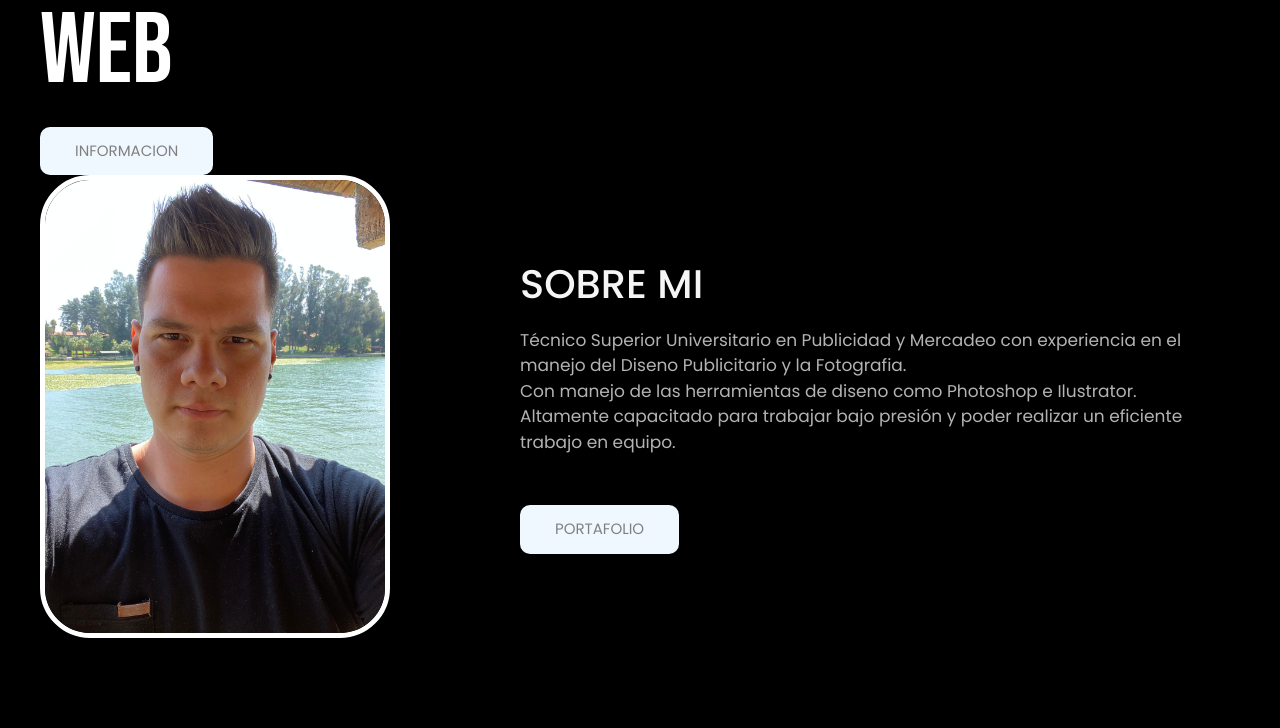
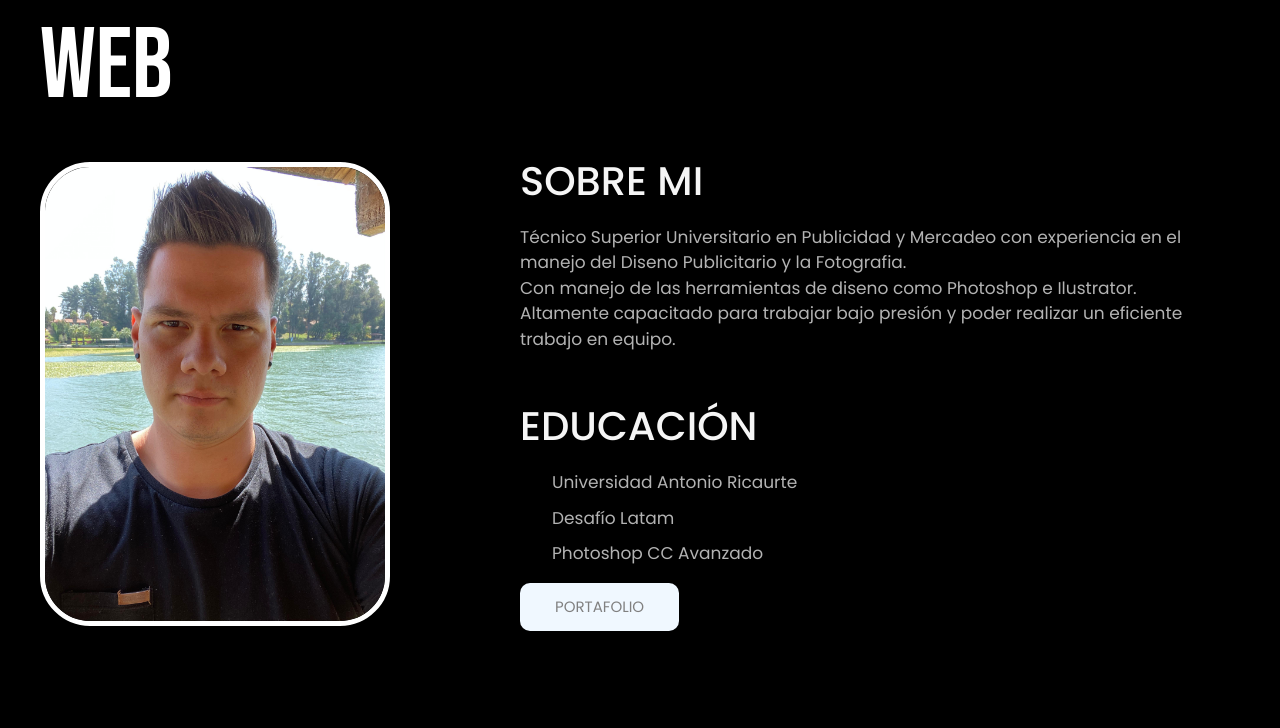
Before and after one commit to krellos98/axelfiguera.github.io, a plain HTML site: page index.html in a window 1280 px wide. Shown: the part 496-1224 px from the top of the page. Drawn offline with nearby package versions, Linux system fonts and the light colour scheme.

Commit message:
versionamiento final

```diff
--- a/assets/css/style.css
+++ b/assets/css/style.css
@@ -87,6 +87,12 @@ h2{
     color: #b3b3b3;
     font-size: 17px;
     margin-bottom: 50px;
+}
+
+.about-txt li{
+    color: #b3b3b3;
+    font-size: 17px;
+    margin-bottom: 10px;
 }
 
 .butons a {
--- a/index.html
+++ b/index.html
@@ -22,7 +22,7 @@
           <div class="collapse navbar-collapse" id="navbarNav">
             <ul class="navbar-nav ms-auto mb-2 mb-lg-0">
               <li class="nav-item">
-                <a class="nav-link" href="#inicio">Portafolio</a>
+                <a class="nav-link" href="#portafolio">Portafolio</a>
               <li class="nav-item">
                 <a class="nav-link" href="#miinfo">Mi Info</a>
               </li>
@@ -41,7 +41,6 @@
         <div id="inicio" class="header-txt">
           <span>Hola soy</span>
           <h1>AxelFiguera Proximo Desarrollador Web</h1>
-          <a href="#" class="btn-1">informacion</a>
         </div>
       </div>
       </header>
@@ -59,8 +58,14 @@
           <br>
           Altamente capacitado para trabajar bajo presión y poder realizar un eficiente trabajo en equipo.
         </p>
+        <h2>Educación</h2>
+        <ul>
+          <li>Universidad Antonio Ricaurte</li>
+          <li>Desafío Latam</li>
+          <li>Photoshop CC Avanzado</li>
+        </ul>
         <div class="button">
-          <a href="#" class="btn-1"> Portafolio</a>
+          <a href="#" id="portafolio" class="btn-1"> Portafolio</a>
         </div>
       </div>
       </main>
```
